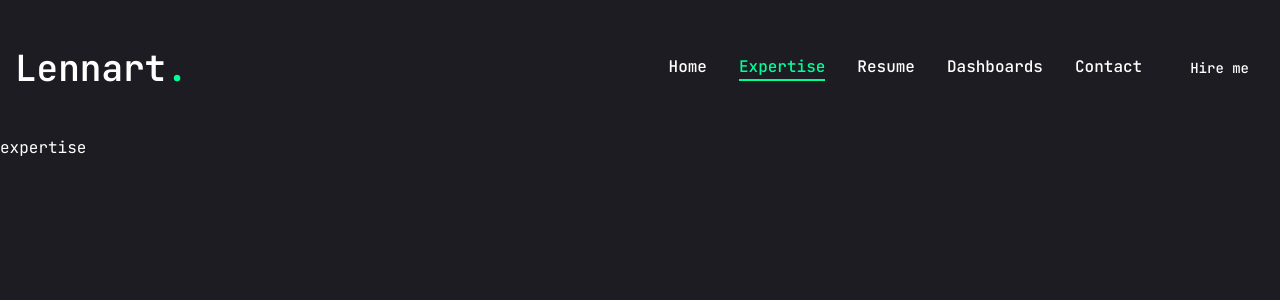
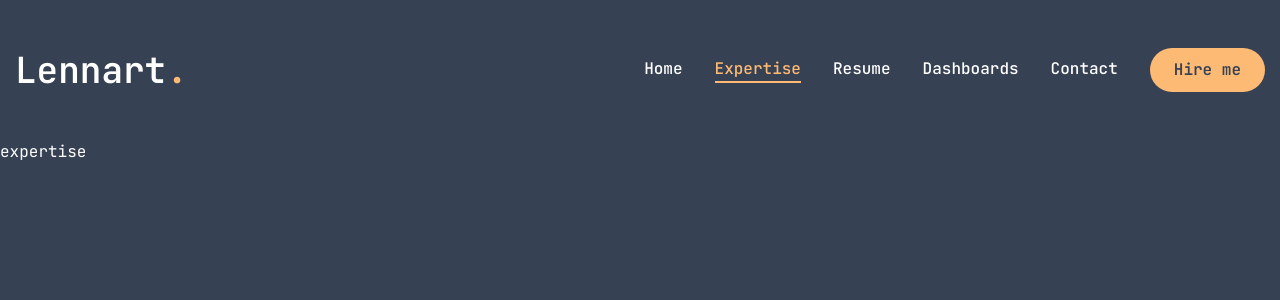
Before and after one commit to Helvardt/portfolio, a Next.js app: page /expertise in a window 1280 px wide. Shown: the top 300 px of the page. Built offline with nearby package versions, Linux system fonts and the light colour scheme.

Commit message:
Mobile Nav + some fixes

```diff
--- a/package.json
+++ b/package.json
@@ -22,6 +22,7 @@
     "next": "15.5.3",
     "react": "19.1.0",
     "react-dom": "19.1.0",
+    "react-icons": "^5.5.0",
     "tailwind-merge": "^3.3.1"
   },
   "devDependencies": {
--- /dev/null
+++ b/src/components/MobileNav.jsx
@@ -0,0 +1,50 @@
+"use client";
+
+import { Sheet, SheetContent, SheetTrigger } from"@/components/ui/sheet";
+import { usePathname } from"next/navigation";
+import Link from "next/link";
+import { CiMenuFries } from "react-icons/ci";
+
+const links = [
+  { name: "home", path: "/" },
+  { name: "expertise", path: "/expertise" },
+  { name: "resume", path: "/resume" },
+  { name: "dashboards", path: "/dashboards" },
+  { name: "contact", path: "/contact" },
+];
+const MobileNav = () => {
+    const pathname = usePathname();
+  return (
+    <Sheet>
+      <SheetTrigger className="flex justify-center items-center">
+        <CiMenuFries className="text-[32px] text-accent" />
+      </SheetTrigger>
+      <SheetContent className="flex flex-col">
+      {/* logo */}
+      <div className="mt-32 mb-40 text-center text-2xl">
+        <Link href="/">
+        <h1 className="text-4xl font-semibold">
+            Lennart<span className="text-accent">.</span></h1>
+        </Link>
+      </div>
+      {/* nav */}
+      <nav className="flex flex-col justify-center items-center gap-8">
+        {links.map((link, index) => {
+            return (
+                <Link href={link.path}
+                key={index}
+                className={`${link.path === pathname &&
+                    "text-accent border-b-2 border-accent"
+                } text-xl capitalize hover:text-accent transition-all`}
+                >
+                    {link.name}
+                </Link>
+            )
+        })}
+      </nav>
+      </SheetContent>
+    </Sheet>
+  );
+};
+
+export default MobileNav
--- a/src/components/StairTransition.jsx
+++ b/src/components/StairTransition.jsx
@@ -15,6 +15,14 @@
           <div className="h-screen w-screen fixed top-0 left-0 right-0 pointer-events-none z-40 flex">
             <Stairs />
           </div>
+          <motion.div
+          className="h-screen w-screen fixed bg-primary top-0 pointer-events-none"
+          initial={{ opacity: 1}}
+          animate={{
+            opacity: 0,
+            transition: { delay: 1, duration: 0.4, ease: "easeInOut"},
+          }}
+          />
       </div>
     </AnimatePresence>
     </>
--- a/src/components/header.jsx
+++ b/src/components/header.jsx
@@ -3,6 +3,7 @@
 
 // components
 import Nav from "./Nav";
+import MobileNav from "./mobileNav";
 
 const Header = () => {
   return (
@@ -18,13 +19,17 @@
         {/* Desktop nav + hire me button */}
         <div className="hidden xl:flex items-center gap-8">
           <Nav />
-          <Link href="/contact">
-            <Button>Hire me</Button>
-          </Link>
+          <Button asChild>
+            <Link href="/contact">
+            Hire me
+            </Link>
+          </Button>
         </div>
 
         {/* Mobile nav placeholder */}
-        <div className="xl:hidden">mobile nav</div>
+        <div className="xl:hidden">
+          <MobileNav />
+        </div>
       </div>
     </header>
   );
--- a/src/components/stairs.jsx
+++ b/src/components/stairs.jsx
@@ -48,7 +48,7 @@
                 ease: "easeInOut",
                 delay: reverseIndex(index) * 0.07,
             }}
-            className="h-full w-full bg-[#1b2a26] relative"
+            className="h-full w-full bg-[#fdba74] relative"
         />
     );
   })}
--- a/src/components/ui/button.jsx
+++ b/src/components/ui/button.jsx
@@ -5,25 +5,21 @@
 import { cn } from "@/lib/utils"
 
 const buttonVariants = cva(
-  "inline-flex items-center justify-center gap-2 whitespace-nowrap rounded-md text-sm font-medium transition-all disabled:pointer-events-none disabled:opacity-50 [&_svg]:pointer-events-none [&_svg:not([class*='size-'])]:size-4 shrink-0 [&_svg]:shrink-0 outline-none focus-visible:border-ring focus-visible:ring-ring/50 focus-visible:ring-[3px] aria-invalid:ring-destructive/20 dark:aria-invalid:ring-destructive/40 aria-invalid:border-destructive",
+  "inline-flex items-center justify-center whitespace-nowrap rounded-full text-base font-semibold ring-offset-white transition-colors",
   {
     variants: {
       variant: {
-        default: "bg-primary text-primary-foreground hover:bg-primary/90",
-        destructive:
-          "bg-destructive text-white hover:bg-destructive/90 focus-visible:ring-destructive/20 dark:focus-visible:ring-destructive/40 dark:bg-destructive/60",
+        default: "bg-accent text-primary hover:bg-accent-hover",
+        primary: "bg-primary text-white",
         outline:
-          "border bg-background shadow-xs hover:bg-accent hover:text-accent-foreground dark:bg-input/30 dark:border-input dark:hover:bg-input/50",
-        secondary:
-          "bg-secondary text-secondary-foreground hover:bg-secondary/80",
-        ghost:
-          "hover:bg-accent hover:text-accent-foreground dark:hover:bg-accent/50",
-        link: "text-primary underline-offset-4 hover:underline",
+          "border border-accent bg-transparent text-accent hover:bg-accent hover:text-primary",
+
+
       },
       size: {
-        default: "h-9 px-4 py-2 has-[>svg]:px-3",
-        sm: "h-8 rounded-md gap-1.5 px-3 has-[>svg]:px-2.5",
-        lg: "h-10 rounded-md px-6 has-[>svg]:px-4",
+        default: "h-[44px] px-6",
+        md: "h-[48px] px-6",
+        lg: "h-[56px] px-8 text-sm uppercase tracking-[2px]",
         icon: "size-9",
       },
     },
--- a/src/components/ui/sheet.jsx
+++ b/src/components/ui/sheet.jsx
@@ -2,9 +2,9 @@
 
 import * as React from "react"
 import * as SheetPrimitive from "@radix-ui/react-dialog"
-import { XIcon } from "lucide-react"
-
-import { cn } from "@/lib/utils"
+import { cva } from "class-variance-authority";
+import { cn } from "@/lib/utils";
+import { IoMdClose } from "react-icons/io";
 
 function Sheet({
   ...props
@@ -57,9 +57,9 @@
       <SheetPrimitive.Content
         data-slot="sheet-content"
         className={cn(
-          "bg-background data-[state=open]:animate-in data-[state=closed]:animate-out fixed z-50 flex flex-col gap-4 shadow-lg transition ease-in-out data-[state=closed]:duration-300 data-[state=open]:duration-500",
+          "bg-primary data-[state=open]:animate-in data-[state=closed]:animate-out fixed z-50 flex flex-col gap-4 shadow-lg transition ease-in-out data-[state=closed]:duration-300 data-[state=open]:duration-500",
           side === "right" &&
-            "data-[state=closed]:slide-out-to-right data-[state=open]:slide-in-from-right inset-y-0 right-0 h-full w-3/4 border-l sm:max-w-sm",
+            "data-[state=closed]:slide-out-to-right data-[state=open]:slide-in-from-right inset-y-0 right-0 h-full w-3/4 sm:max-w-sm",
           side === "left" &&
             "data-[state=closed]:slide-out-to-left data-[state=open]:slide-in-from-left inset-y-0 left-0 h-full w-3/4 border-r sm:max-w-sm",
           side === "top" &&
@@ -71,8 +71,8 @@
         {...props}>
         {children}
         <SheetPrimitive.Close
-          className="ring-offset-background focus:ring-ring data-[state=open]:bg-secondary absolute top-4 right-4 rounded-xs opacity-70 transition-opacity hover:opacity-100 focus:ring-2 focus:ring-offset-2 focus:outline-hidden disabled:pointer-events-none">
-          <XIcon className="size-4" />
+          className="absolute-right-8 top-8 transition-opacity outline-none">
+          <IoMdClose className="text-3xl text-accent" />
           <span className="sr-only">Close</span>
         </SheetPrimitive.Close>
       </SheetPrimitive.Content>
--- a/tailwind.config.cjs
+++ b/tailwind.config.cjs
@@ -6,8 +6,8 @@
     container: { center: true, padding: "15px" },
     extend: {
       colors: {
-        primary: "#1c1c22",
-        accent: "#00ff99",
+        primary: "oklch(37.3% 0.034 259.733)",
+        accent: "#fdba74",
       },
       fontFamily: {
         primary: "var(--font-jetbrains-mono)",
```
Also changed, not shown: 1 other file (tests, documents, lock files or other folders).
